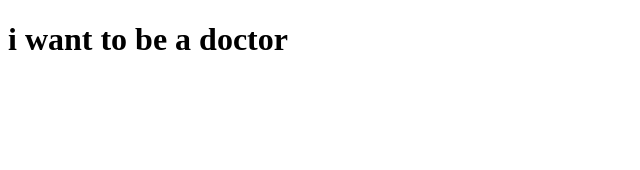
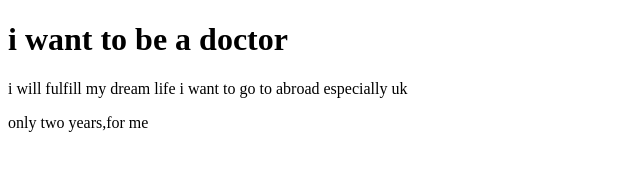
Before and after one commit to saimasiddika6434-888/my-dream-life, a plain HTML site: page index.html in a window 1280 px wide. Shown: the whole page, without its empty margins (0-640 px from the left). Drawn offline with Linux system fonts and the light colour scheme.

Commit message:
one day i will fulfil my dream

```diff
--- a/index.html
+++ b/index.html
@@ -9,6 +9,10 @@
 
 <body>
     <h1>i want to be a doctor</h1>
+    <p>i will fulfill my dream life
+        i want to go to abroad especially uk
+    </p>
+    <p>only two years,for me</p>
 
 </body>
 
```
